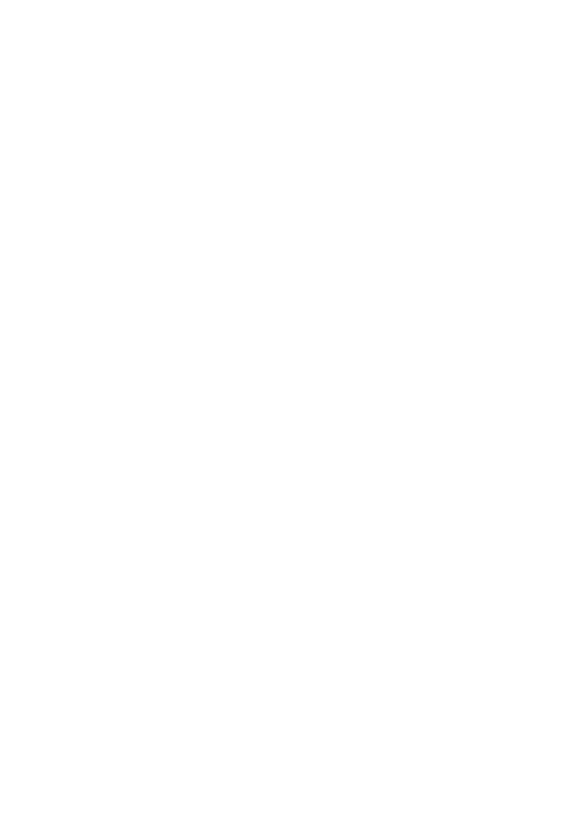
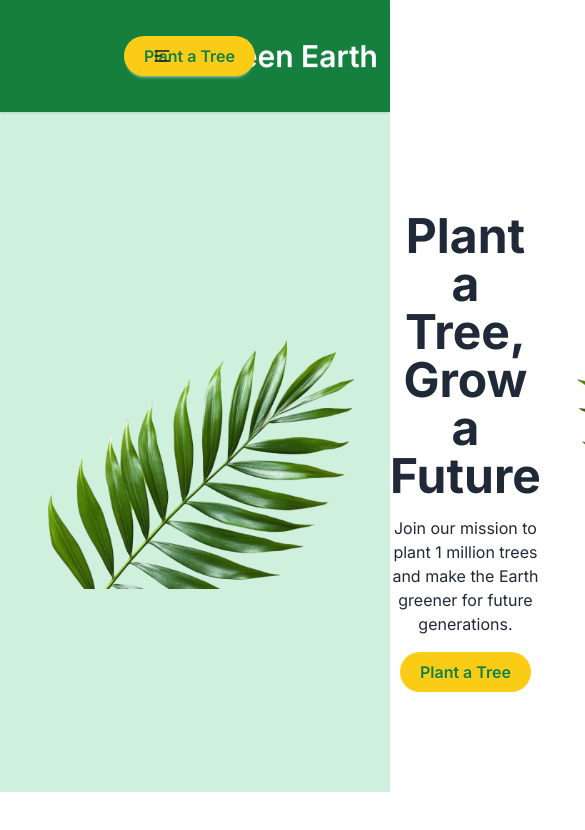
Before and after one commit to ashikulislam17/B12A06-Green-Earth, a plain HTML site: page index.html in a window 390 px wide. Shown: the top 830 px of the page, 585 px wide, since content can reach past the window. Drawn offline with nearby package versions, Linux system fonts and the light colour scheme.

Commit message:
Added header and banner section

```diff
--- a/index.html
+++ b/index.html
@@ -4,9 +4,113 @@
     <meta charset="UTF-8">
     <meta name="viewport" content="width=device-width, initial-scale=1.0">
     <title>Green Earth</title>
+    <link rel="stylesheet" href="https://cdnjs.cloudflare.com/ajax/libs/font-awesome/7.0.1/css/all.min.css" integrity="sha512-2SwdPD6INVrV/lHTZbO2nodKhrnDdJK9/kg2XD1r9uGqPo1cUbujc+IYdlYdEErWNu69gVcYgdxlmVmzTWnetw==" crossorigin="anonymous" referrerpolicy="no-referrer" />
+
+    <link rel="preconnect" href="https://fonts.googleapis.com" />
+    <link rel="preconnect" href="https://fonts.gstatic.com" crossorigin />
+    <link
+      href="https://fonts.googleapis.com/css2?family=Inter:ital,opsz,wght@0,14..32,100..900;1,14..32,100..900&display=swap"
+      rel="stylesheet"
+    />
+    <!-- Favicon Link -->
     <link rel="shortcut icon" href="assets/fav-icon.png" type="image/x-icon">
+    <!-- Tailwind & Daisy UI CDN Link  -->
+     <link href="https://cdn.jsdelivr.net/npm/daisyui@5" rel="stylesheet" type="text/css" />
+<script src="https://cdn.jsdelivr.net/npm/@tailwindcss/browser@4"></script>
+<script src="https://cdn.jsdelivr.net/npm/@tailwindcss/browser@4"></script>
+
+<style>
+      * {
+        font-family: "Inter", sans-serif;
+      }
+      .CatagoryButtonD {
+        background-color: #15803d;
+        color: #ffffff;
+      }
+    </style>
+
 </head>
 <body>
 
+    <header>
+      <nav>
+        <div class="px-[135px] py-9 navbar bg-base-100 shadow-sm bg-[#15803D]">
+          <div class="navbar-start">
+            <div class="dropdown">
+              <div tabindex="0" role="button" class="btn btn-ghost lg:hidden">
+                <svg
+                  xmlns="http://www.w3.org/2000/svg"
+                  class="h-5 w-5"
+                  fill="none"
+                  viewBox="0 0 24 24"
+                  stroke="currentColor"
+                >
+                  <path
+                    stroke-linecap="round"
+                    stroke-linejoin="round"
+                    stroke-width="2"
+                    d="M4 6h16M4 12h8m-8 6h16"
+                  />
+                </svg>
+              </div>
+              <ul
+                tabindex="0"
+                class="menu menu-sm dropdown-content bg-base-100 rounded-box z-1 mt-3 w-52 p-2 shadow"
+              >
+                <li><a>About</a></li>
+                <li>
+                  <a>Gallery</a>
+                </li>
+                <li><a>Plant a Tree</a></li>
+              </ul>
+            </div>
+            <a class="btn btn-ghost text-3xl text-white">Green Earth</a>
+          </div>
+          <div
+            class="navbar-center text-white font-medium text-lg hidden lg:flex"
+          >
+            <ul class="menu menu-horizontal px-1">
+              <li><a>About</a></li>
+              <li>
+                <a>Gallery</a>
+              </li>
+              <li><a>Plant a Tree</a></li>
+            </ul>
+          </div>
+          <div class="navbar-end">
+            <a
+              class="btn px-5 py-3 text-[16px] text-[#15803D] rounded-full border-none bg-[#FACC15]"
+              >Plant a Tree</a
+            >
+          </div>
+        </div>
+      </nav>
+      <!-- hero section starts here -->
+      <section class="bg-[#CFF0DC] flex items-center w-screen justify-between">
+        <img src="./assets/hero-leaf1.png" alt="" />
+        <div class="text-center py-[100px] space-y-4">
+          <h1 class="text-5xl text-[#1F2937] font-bold">
+            Plant a Tree, Grow a Future
+          </h1>
+          <p class="text-[#1F2937] text-[16px]">
+            Join our mission to plant 1 million trees and make the Earth greener
+            for future generations.
+          </p>
+          <button
+            class="btn px-5 py-3 text-[16px] text-[#15803D] rounded-full border-none bg-[#FACC15]"
+          >
+            Plant a Tree
+          </button>
+        </div>
+        <img src="./assets/hero-leaf2.png" alt="" />
+      </section>
+    </header>
+
+    <main>
+
+    </main>
+
+    <script src="script.js"></script>
+
 </body>
 </html>
```
Also changed, not shown: script.js (added), tailwind.config.js (added).
